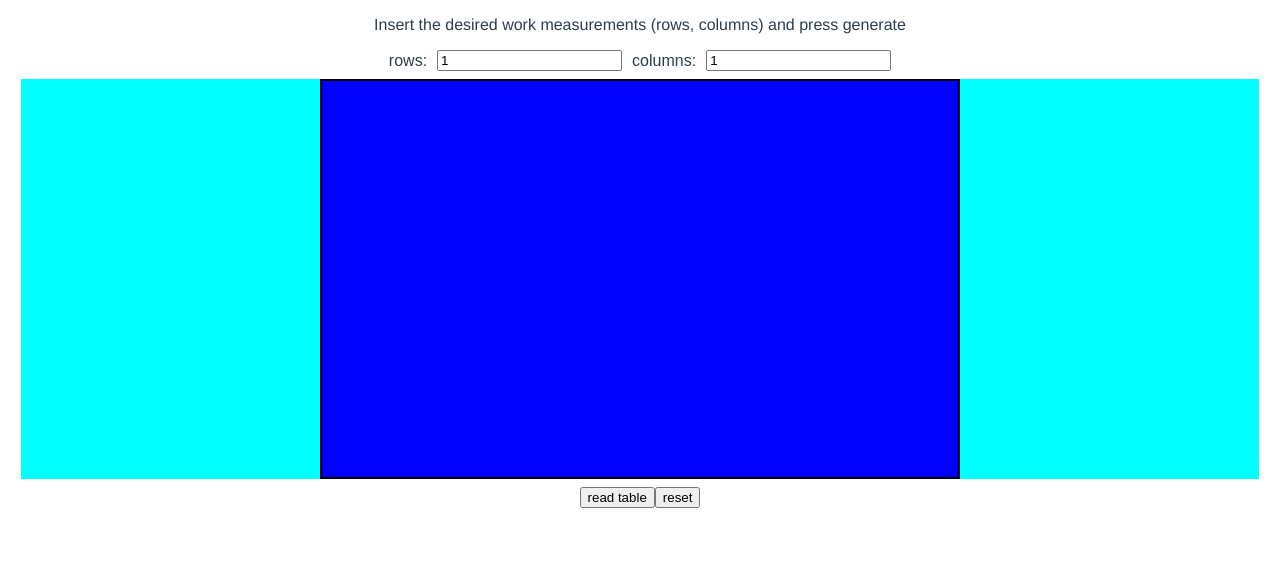
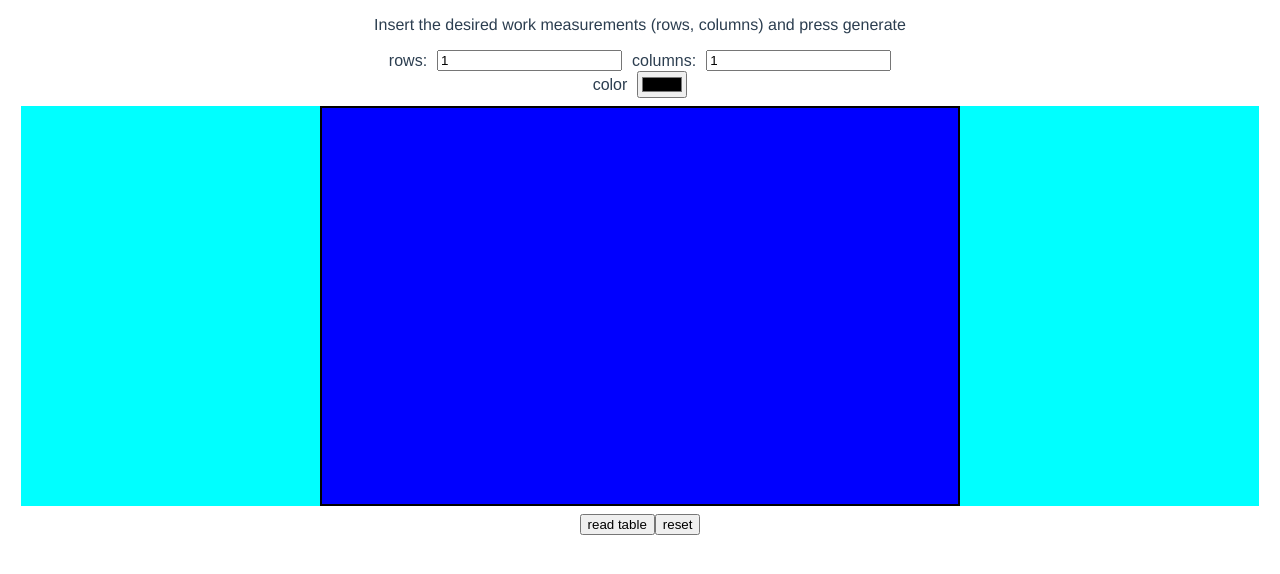
Before and after one commit to TootEgozy/tapestrymaster, a Vue app: page / in a window 1280 px wide. Shown: the top 574 px of the page. Built offline with nearby package versions, Linux system fonts and the light colour scheme.

Commit message:
colors input wip

```diff
--- a/src/App.vue
+++ b/src/App.vue
@@ -13,12 +13,7 @@
         <input type="number" min="0" id="columns" v-model="columnsNumber"/>
       </div>
 
-<!--      <div id="colors-input">-->
-<!--        <label for="rows">rows:</label>-->
-<!--        <input type="color" min="0" id="rows" v-model="rowsNumber" />-->
-<!--        <label for="columns">columns:</label>-->
-<!--        <input type="number" min="0" id="columns" v-model="columnsNumber"/>-->
-<!--      </div>-->
+      <ColorsInput />
 
     </div>
     <DrawingTable
@@ -39,6 +34,7 @@
 </template>
 
 <script>
+import ColorsInput from "@/components/ColorsInput.vue";
 import DrawingTable from "@/components/DrawingTable.vue";
 import InstructionsTable from "@/components/InstructionsTable.vue";
 
@@ -83,6 +79,7 @@ export default {
   components: {
     DrawingTable,
     InstructionsTable,
+    ColorsInput,
   }
 
 };
--- a/src/components/ColorsInput.vue
+++ b/src/components/ColorsInput.vue
@@ -1,40 +1,74 @@
-<templa>
-// have two basic colors which the user starts with. it can be fun to pick 2 random colors
-// start with 2 color inputs which are the minimum, bind them to the colors array
-// have a plus button (or "add color") which adds another color to the colors list with random color
-      <div id="colors-input">
-        <label for="rows">rows:</label>
-        <input type="color" min="0" id="rows" v-model="rowsNumber" />
-        <label for="columns">columns:</label>
-        <input type="number" min="0" id="columns" v-model="columnsNumber"/>
-      </div>
-</templa>
+<template>
+
+  <div class="colors-input-container" :v-if="colors.length">
+
+    <div id="colors-input" :v-for="(color, i) in colors">
+      <label for="color">color{{color}}</label>
+      <input
+          type="color"
+          class="`color${color.letter}`"
+          v-model="newColor"
+      >
+    </div>
+
+  </div>
+
+</template>
 
 <script>
 
-import { namedColors } from "@/utils/namedColors";
-// color = {
-//   order: Number,
-//   name: String,
-//   alphabeticalName: String,
-//   color: any
-// }
+import { namedColors } from "@/utils/namedColors.js";
 
 export default {
+
+  name: 'ColorsInput',
+
   data() {
     return {
       colors: [],
+      newColor: undefined,
+      availableLetters: Array.from(Array(26)).map((e, i) => i + 65).map((n) => String.fromCharCode(n)),
+      availableColors: namedColors,
     }
   },
+
   methods: {
+
     randomiseIndex(max) {
         return Math.round(Math.random() * max);
     },
-    generateColor() {
-      const namedColor = namedColors[this.randomiseIndex(namedColors.length - 1)];
+
+    getColorOrder() {
+      if(!this.colors.length) return 0;
+      return this.colors[this.colors.length - 1].order + 1;
+    },
+
+    generateColor(order) {
+      const letter = this.availableLetters.splice(0, 1);
+      const colorIndex = this.randomiseIndex(this.availableColors.length - 1);
+      const color = this.availableColors.splice(colorIndex, 1)[0];
       return {
+        order,
+        alphabeticalName: letter,
+        name: color.name,
+        RGB: color.RGB,
+      }
+    },
 
-      }
+    initialiseColors() {
+      this.availableColors = this.availableColors.length ? this.availableColors : namedColors;
+      const newColors = [this.generateColor(0), this.generateColor(1)];
+      newColors.forEach((color) => this.colors.push(color));
+    },
+  },
+
+  mounted() {
+    this.initialiseColors();
+  },
+
+  beforeUpdate() {
+    if(this.colors.length < 2) {
+      // this.initialiseColors();
     }
   }
 }
```
